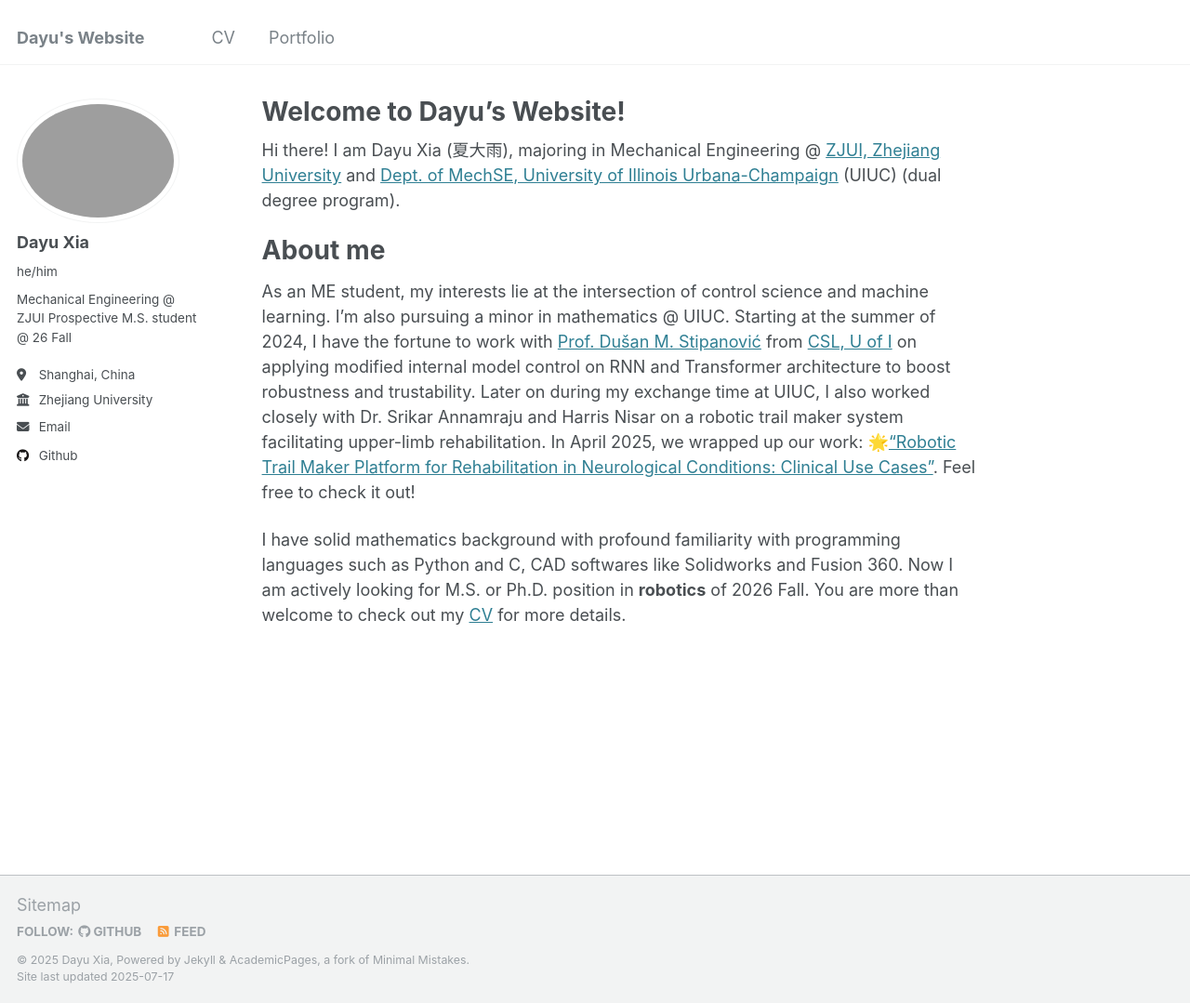
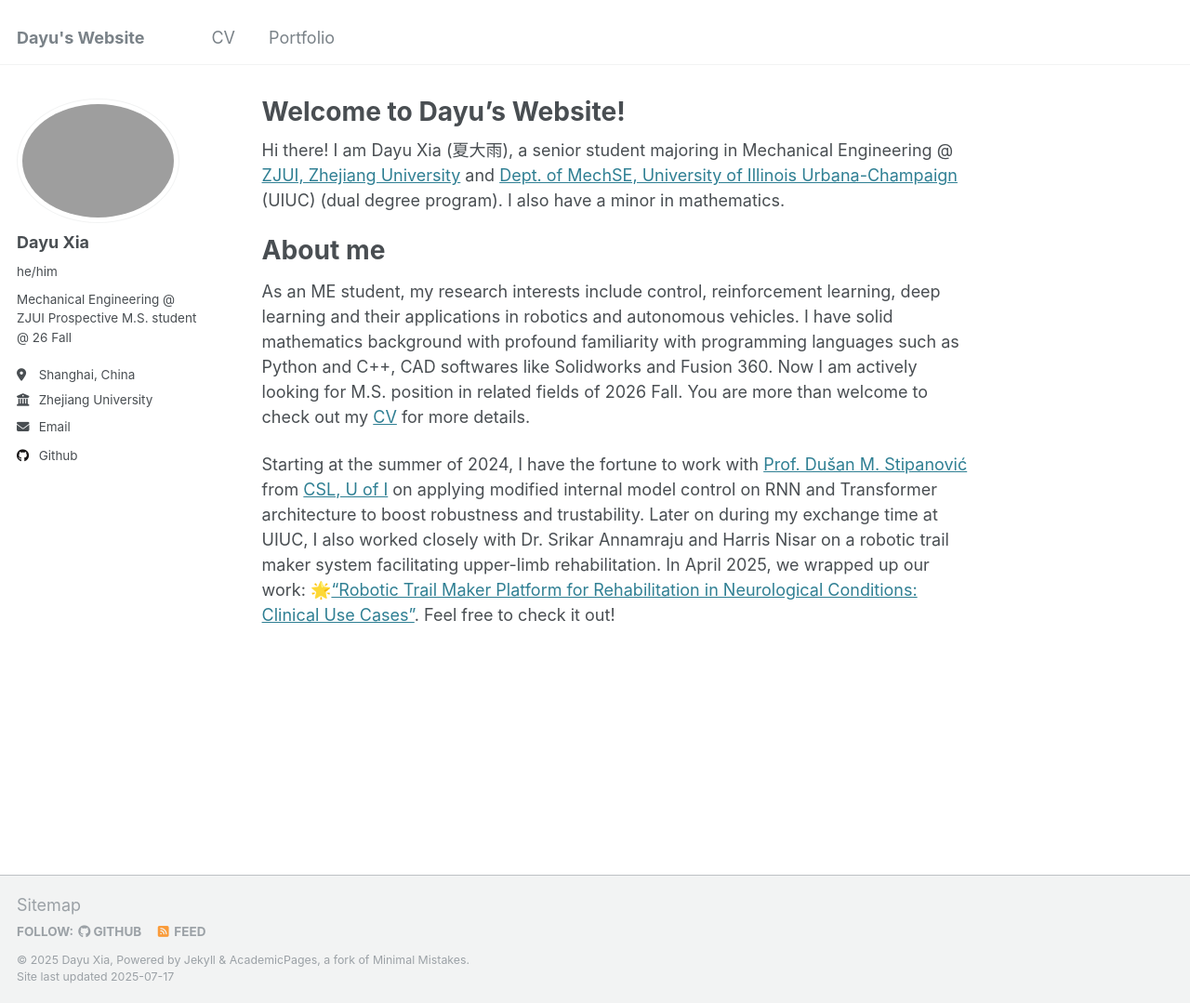
Before and after one commit to dyxia1241/dyxia1241.github.io, a Jekyll site: the page built from _pages/about.md, in a window 1280 px wide and 1079 px high. Shown: the whole window at 93% size. Built offline with Jekyll 4.4.1, drawn with Linux system fonts in a browser that asks for light colours.

Commit message:
Update about.md

```diff
--- a/_pages/about.md
+++ b/_pages/about.md
@@ -7,10 +7,11 @@ redirect_from:
   - /about.html
 ---
 
-Hi there! I am Dayu Xia (夏大雨), majoring in Mechanical Engineering @ [ZJUI, Zhejiang University](https://zjui.intl.zju.edu.cn/en) and [Dept. of MechSE, University of Illinois Urbana-Champaign](https://mechse.illinois.edu/) (UIUC) (dual degree program).
+Hi there! I am Dayu Xia (夏大雨), a senior student majoring in Mechanical Engineering @ [ZJUI, Zhejiang University](https://zjui.intl.zju.edu.cn/en) and [Dept. of MechSE, University of Illinois Urbana-Champaign](https://mechse.illinois.edu/) (UIUC) (dual degree program). I also have a minor in mathematics.
 
 About me
 ======
-As an ME student, my interests lie at the intersection of control science and machine learning. I'm also pursuing a minor in mathematics @ UIUC. Starting at the summer of 2024, I have the fortune to work with [Prof. Dušan M. Stipanović](https://ise.illinois.edu/directory/profile/dusan) from [CSL, U of I](https://csl.illinois.edu/) on applying modified internal model control on RNN and Transformer architecture to boost robustness and trustability. Later on during my exchange time at UIUC, I also worked closely with Dr. Srikar Annamraju and Harris Nisar on a robotic trail maker system facilitating upper-limb rehabilitation. In April 2025, we wrapped up our work: 🌟["Robotic Trail Maker Platform for Rehabilitation in Neurological Conditions: Clinical Use Cases"](https://arxiv.org/pdf/2504.19230). Feel free to check it out!
 
-I have solid mathematics background with profound familiarity with programming languages such as Python and C, CAD softwares like Solidworks and Fusion 360. Now I am actively looking for M.S. or Ph.D. position in **robotics** of 2026 Fall. You are more than welcome to check out my [CV](https://dyxia1241.github.io/files/CV_new.pdf) for more details.
+As an ME student, my research interests include control, reinforcement learning, deep learning and their applications in robotics and autonomous vehicles. I have solid mathematics background with profound familiarity with programming languages such as Python and C++, CAD softwares like Solidworks and Fusion 360. Now I am actively looking for M.S. position in related fields of 2026 Fall. You are more than welcome to check out my [CV](https://dyxia1241.github.io/files/CV_new.pdf) for more details.
+
+Starting at the summer of 2024, I have the fortune to work with [Prof. Dušan M. Stipanović](https://ise.illinois.edu/directory/profile/dusan) from [CSL, U of I](https://csl.illinois.edu/) on applying modified internal model control on RNN and Transformer architecture to boost robustness and trustability. Later on during my exchange time at UIUC, I also worked closely with Dr. Srikar Annamraju and Harris Nisar on a robotic trail maker system facilitating upper-limb rehabilitation. In April 2025, we wrapped up our work: 🌟["Robotic Trail Maker Platform for Rehabilitation in Neurological Conditions: Clinical Use Cases"](https://arxiv.org/pdf/2504.19230). Feel free to check it out!
```
